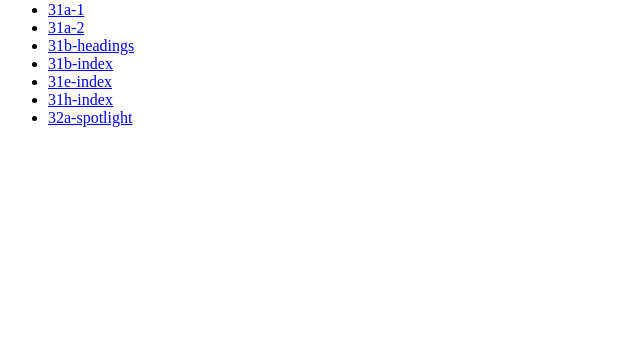
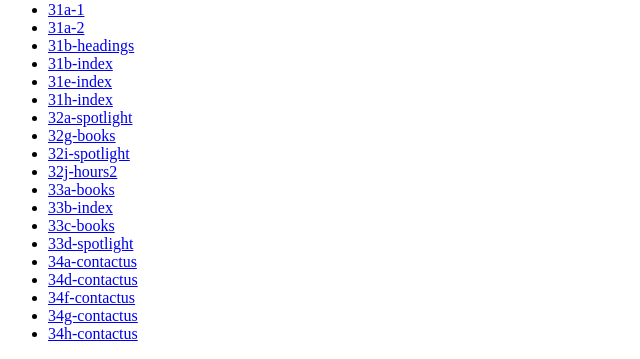
Before and after one commit to morrisonemanuelg/coursehome.github.io, a plain HTML site: page index.html in a window 1280 px wide. Shown: the part 455-814 px from the top of the page, without its empty margins (0-640 px from the left). Drawn offline with Linux system fonts and the light colour scheme.

Commit message:
extended domain3

```diff
--- a/index.html
+++ b/index.html
@@ -34,6 +34,19 @@
     <li><a href="Domain 3/MusicStore3/31e-index.html">31e-index</a></li>
     <li><a href="Domain 3/MusicStore3/31h-index.html">31h-index</a></li>
     <li><a href="Domain 3/MusicStore3/32a-spotlight.html">32a-spotlight</a></li>
+    <li><a href="Domain 3/MusicStore3/32g-books.html">32g-books</a></li>
+    <li><a href="Domain 3/MusicStore3/32i-spotlight.html">32i-spotlight</a></li>
+    <li><a href="Domain 3/MusicStore3/32j-hours2.html">32j-hours2</a></li>
+    <li><a href="Domain 3/MusicStore3/33a-books.html">33a-books</a></li>
+    <li><a href="Domain 3/MusicStore3/33b-index.html">33b-index</a></li>
+    <li><a href="Domain 3/MusicStore3/33c-books.html">33c-books</a></li>
+    <li><a href="Domain 3/MusicStore3/33d-spotlight.html">33d-spotlight</a></li>
+    <li><a href="Domain 3/MusicStore3/34a-contactus.html">34a-contactus</a></li>
+    <li><a href="Domain 3/MusicStore3/34d-contactus.html">34d-contactus</a></li>
+    <li><a href="Domain 3/MusicStore3/34f-contactus.html">34f-contactus</a></li>
+    <li><a href="Domain 3/MusicStore3/34g-contactus.html">34g-contactus</a></li>
+    <li><a href="Domain 3/MusicStore3/34h-contactus.html">34h-contactus</a></li>
+
   </ul>
 
 </body>
```
